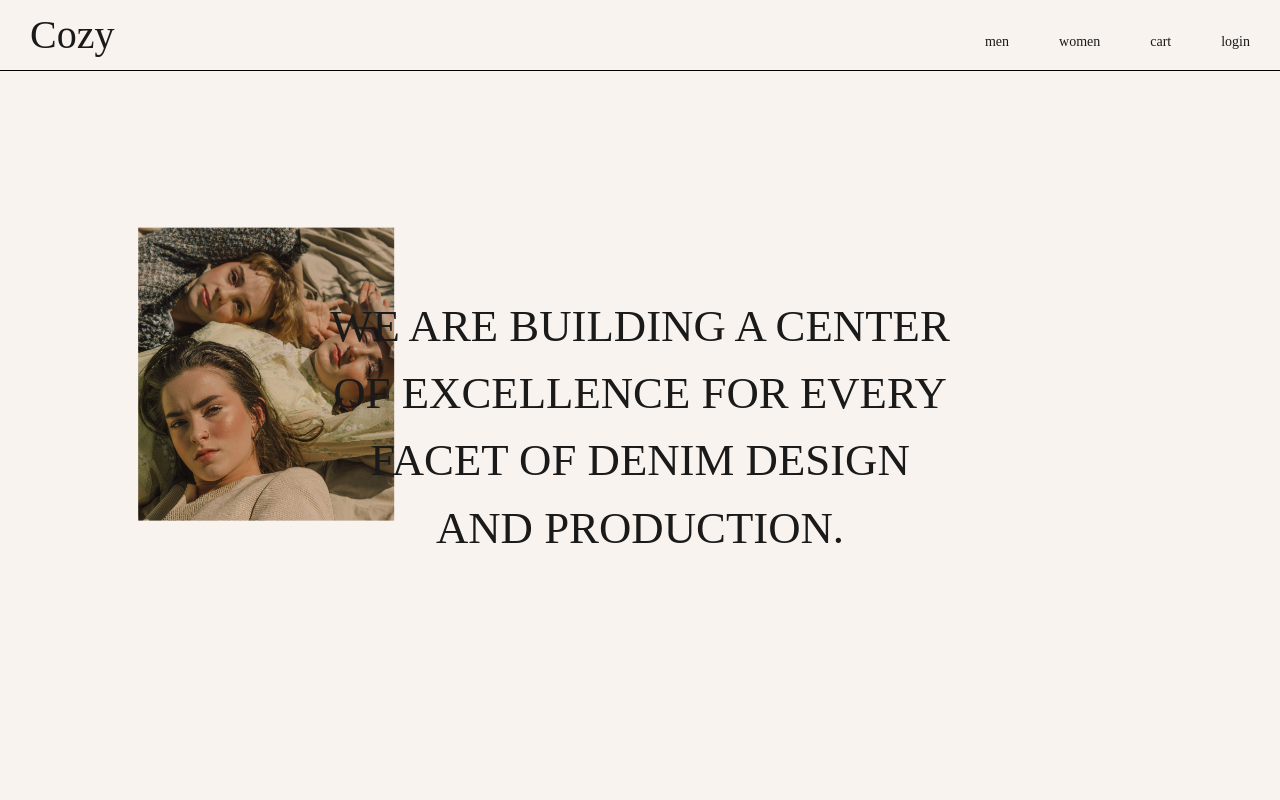
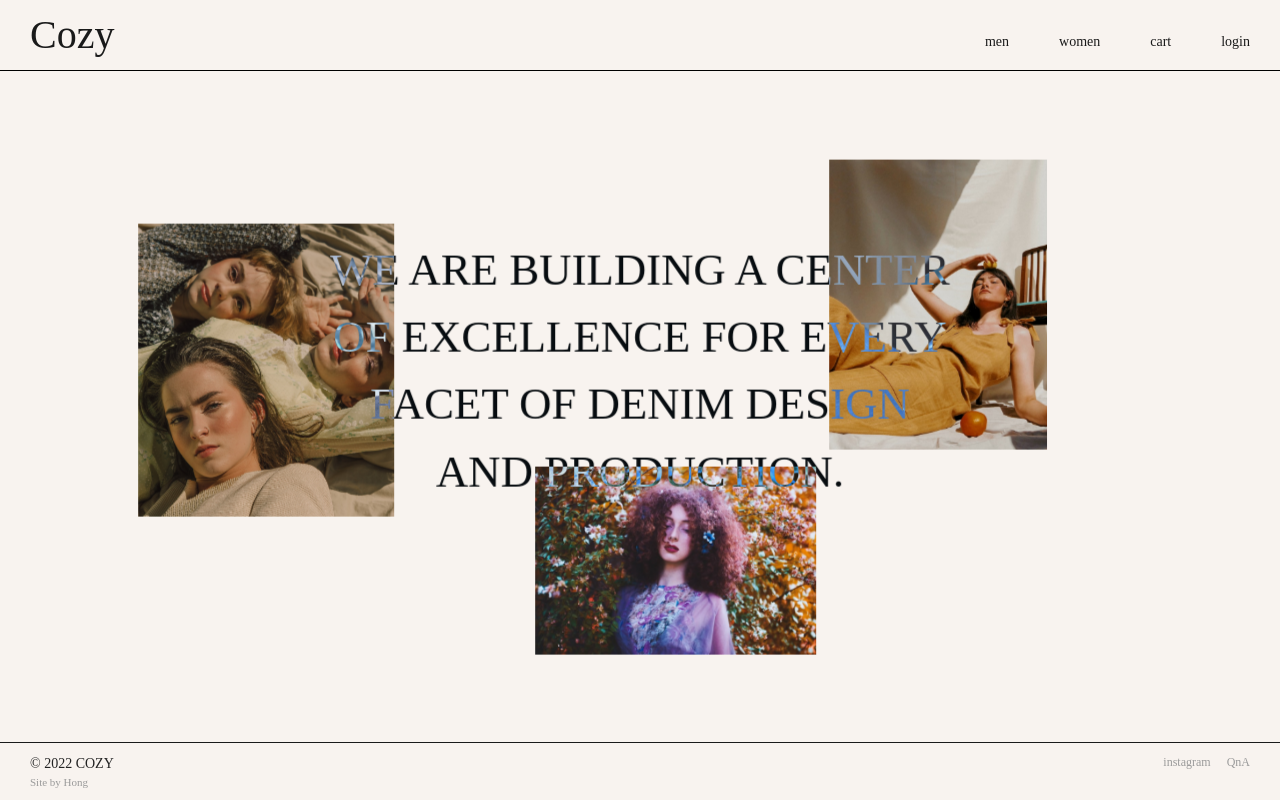
Before and after one commit to raquim47/shopping-app, a React (Create React App) app: page / in a window 1280 px wide. Built offline with nearby package versions, Linux system fonts and the light colour scheme; a web font is replaced by a local one.

Commit message:
Add Footer && Update Main

```diff
--- /dev/null
+++ b/src/components/Footer.js
@@ -0,0 +1,19 @@
+import React, { useEffect, useState } from "react";
+import styles from "./css/Footer.module.css";
+
+const Footer = () => {
+  return (
+    <footer>
+      <div className={styles.copyright}>
+        <h2>© 2022 COZY</h2>
+        <span>Site by Hong</span>
+      </div>
+      <div className={styles.contact}>
+        <h3>instagram</h3>
+        <h3>QnA</h3>
+      </div>
+    </footer>
+  );
+};
+
+export default Footer;
--- /dev/null
+++ b/src/components/css/Footer.module.css
@@ -0,0 +1,40 @@
+footer {
+  display: flex;
+  justify-content: space-between;
+  padding: 10px 30px;
+  font-family: 'Montserrat';
+  border-top: 1px solid #1a1a1a;
+  background: #F8F3EF;
+}
+
+.copyright h2 {
+  font-weight: 500;
+}
+
+.copyright span {
+  display: block;
+  font-size: 11px;
+  color: #9A9A9A;
+}
+
+.contact {
+  display: flex;
+}
+
+.contact h3 {
+  margin-left: 16px;
+  font-size: 12px;
+  color: #9A9A9A;
+  cursor: pointer;
+}
+
+.contact h3:hover {
+  color: #1a1a1a;
+}
+
+
+@media screen and (max-width:767px) {
+  footer {
+    padding: 10px 15px;
+  }
+}
--- a/src/components/css/Intro.module.css
+++ b/src/components/css/Intro.module.css
@@ -4,7 +4,7 @@
   width: 100%;
   height: 100vh;
   background: #fff;
-  transition: .6s ease-in-out;
+  transition: transform .6s ease-in-out;
   transition-delay: 1s;
   z-index: 1000;
 }
--- a/src/routes/Main.js
+++ b/src/routes/Main.js
@@ -1,6 +1,7 @@
 import React, { useEffect, useRef, useState } from "react";
 import styles from "./css/Main.module.css";
 import Intro from "./../components/Intro";
+import Footer from "./../components/Footer";
 
 const Main = ({ page, setPage }) => {
   const [mount, setMount] = useState("");
@@ -18,7 +19,7 @@ const Main = ({ page, setPage }) => {
   // }, [page]);
 
   return (
-    <>
+    <main>
       <Intro />
       <div className={styles.banner}>
         <div className={styles.banner__center}>
@@ -36,12 +37,27 @@ const Main = ({ page, setPage }) => {
               <span>and production.</span>
             </div>
           </h2>
-          <div className={`${styles.banner__img} ${styles.img01} ${styles[mount]}`}>
+          <div
+            className={`${styles.banner__img} ${styles.img01} ${styles[mount]}`}
+          >
             <img src={process.env.PUBLIC_URL + "img/banner01.jpg"} />
+          </div>
+          <div
+            className={`${styles.banner__img} ${styles.img02} ${styles[mount]}`}
+          >
+            <img src={process.env.PUBLIC_URL + "img/banner02.jpg"} />
+          </div>
+          <div
+            className={`${styles.banner__img} ${styles.img03} ${styles[mount]}`}
+          >
+            <img src={process.env.PUBLIC_URL + "img/banner04.jpg"} />
           </div>
         </div>
       </div>
-    </>
+      <div className={styles.footer_wrap}>
+        <Footer />
+      </div>
+    </main>
   );
 };
 export default Main;
--- a/src/routes/css/Main.module.css
+++ b/src/routes/css/Main.module.css
@@ -1,49 +1,59 @@
+main {
+  position: relative;
+  margin-top: 70px;
+  background: #F8F3EF;
+  height: calc(100vh - 70px);
+  overflow: hidden;
+}
+
 .banner {
-  background: #F8F3EF;
-  margin-top: 70px;
-  height: calc(100vh - 70px);
+  background: #ff0;
 }
 
 .banner__center {
   position: absolute;
   top: 50%;
   left: 50%;
+  margin-top: -5%;
   transform: translate(-50%, -50%);
+  background: #F8F3EF;
 }
+
 .banner__text {
   position: relative;
-  transform: translateY(10%);
   text-align: center;
-  text-transform: uppercase;
-  font-family: 'Playfair Display SC', serif;
-
+  mix-blend-mode: difference;
   font-weight: 200;
-  color: #1A1A1A;
+  color: #fff;
   z-index: 100;
 }
 
 .banner__text div {
   position: relative;
   overflow: hidden;
-  background-blend-mode: difference;
 }
 
 .banner__text div span {
   display: block;
   white-space: nowrap;
   transform: translateY(100%);
+  text-transform: uppercase;
+  font-family: 'Playfair Display SC', serif;
   opacity: 0;
   font-size: 3.5vw;
-  transition: .5s ease-in;
+  transition: transform .5s ease-in;
   transition-delay: 1.2s;
 
 }
+
 .banner__text div:nth-child(2) span {
   transition-delay: 1.4s;
 }
+
 .banner__text div:nth-child(3) span {
   transition-delay: 1.6s;
 }
+
 .banner__text div:nth-child(4) span {
   transition-delay: 1.8s;
 }
@@ -56,10 +66,60 @@
 .banner__img {
   position: absolute;
   object-fit: cover;
+  transform: scale(0%);
+  transition: transform .5s ease-in;
+  transition-delay: 1.8s;
+}
+
+.banner__img.mount {
+  transform: scale(100%);
 }
 
 .banner__img.img01 {
-  top: -3vw;
+  top: -1vw;
   left: -15vw;
   width: 20vw;
 }
+
+.banner__img.img02 {
+  top: -6vw;
+  left: 39vw;
+  width: 17vw;
+}
+
+.banner__img.img03 {
+  top: 18vw;
+  left: 16vw;
+  width: 22vw;
+}
+
+.footer_wrap {
+  position: absolute;
+  bottom: 0;
+  width: 100%;
+}
+
+
+@media screen and (max-width:900px) {
+  .banner__center {
+    transform: translate(-50%, -50%) scale(1.2);
+  }
+}
+
+@media screen and (max-width:767px) {
+  .banner__img.img01 {
+    width: 30vw;
+  }
+
+  .banner__img.img02 {
+    top: -24vw;
+    left: 30vw;
+    width: 25vw;
+  }
+
+  .banner__img.img03 {
+    top: 24vw;
+    left: 25vw;
+    width: 30vw;
+  }
+}
```
